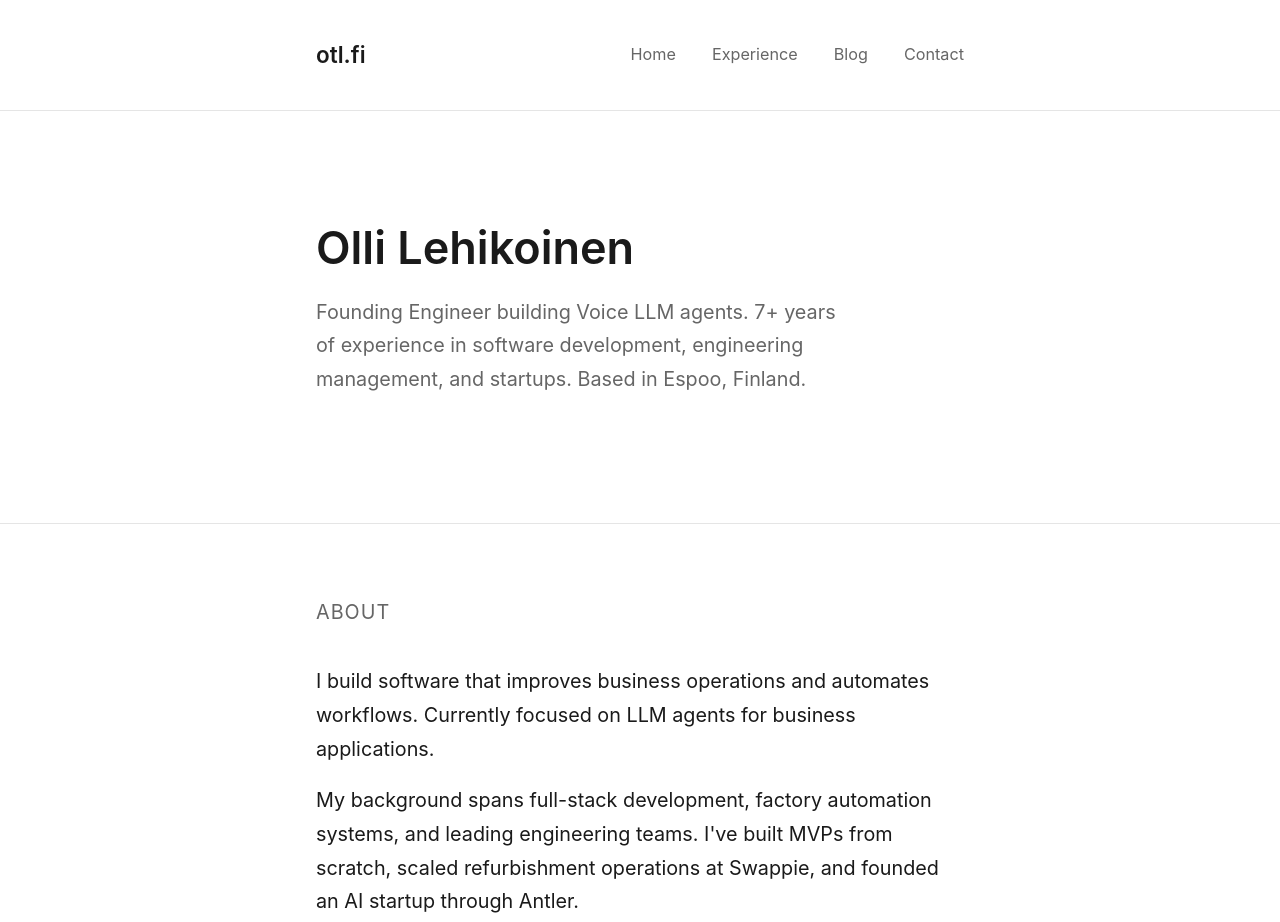
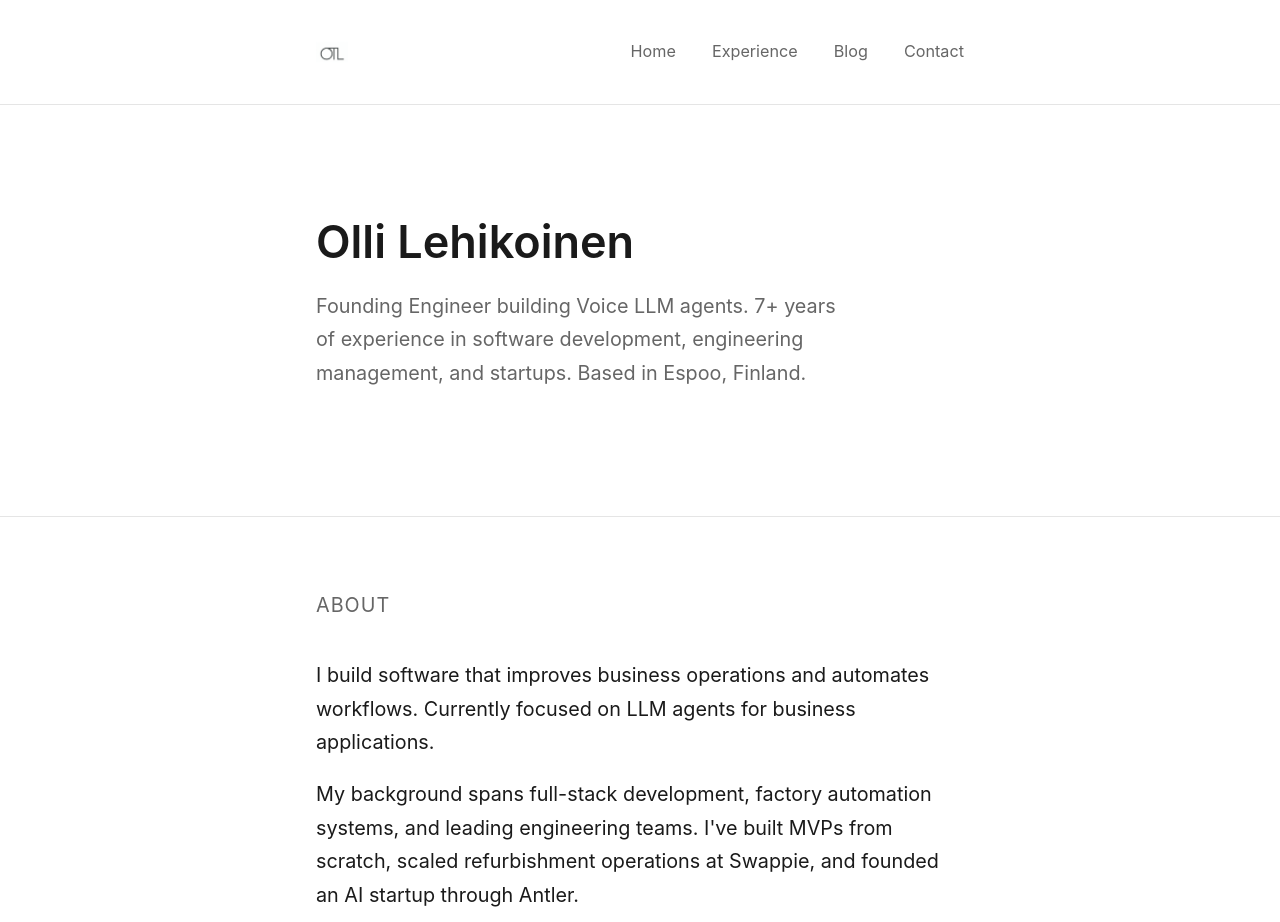
Before and after one commit to OlliTapio/website, a plain HTML site: page index.html in a window 1280 px wide. Shown: the top 922 px of the page. Drawn offline with Linux system fonts and the light colour scheme.

Commit message:
Add logo to header
- Replace text 'otl.fi' with OTL logo image
- Update CSS for logo image styling

Co-Authored-By: Claude Opus 4.5 <noreply@anthropic.com>

```diff
--- a/css/style.css
+++ b/css/style.css
@@ -92,14 +92,18 @@ header .container {
 }
 
 .logo {
-  font-weight: 600;
-  font-size: 1.25rem;
-  color: var(--color-text);
+  display: flex;
+  align-items: center;
+}
+
+.logo img {
+  height: 32px;
+  width: auto;
 }
 
 .logo:hover {
   text-decoration: none;
-  color: var(--color-accent);
+  opacity: 0.8;
 }
 
 nav {
--- a/includes/header.html
+++ b/includes/header.html
@@ -1,6 +1,6 @@
 <header>
   <div class="container">
-    <a href="/" class="logo">otl.fi</a>
+    <a href="/" class="logo"><img src="/assets/logo.png" alt="OTL" height="32"></a>
     <nav>
       <a href="/">Home</a>
       <a href="/#experience">Experience</a>
```
